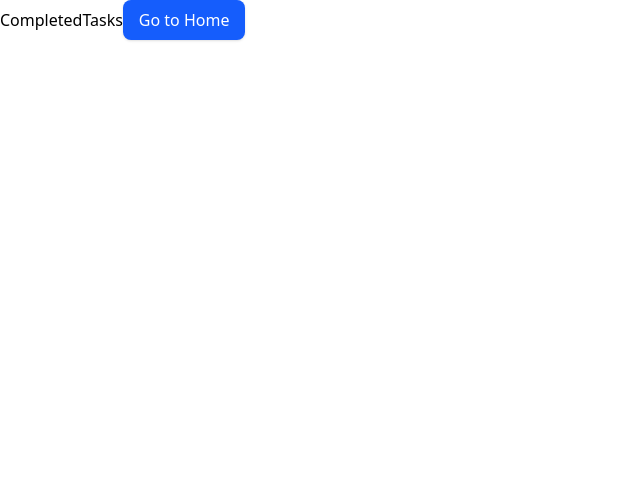
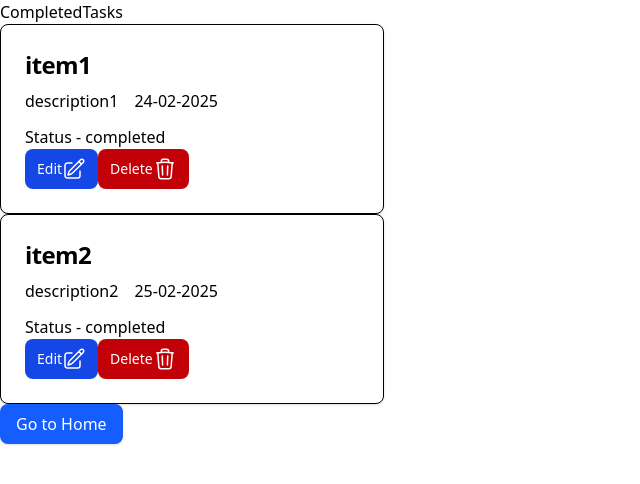
Before and after one commit to rohitbrk/Task-Management, a React (Vite) app: page /completed-tasks in a window 1280 px wide. Shown: the top 484 px of the page, without its empty margins (0-640 px from the left). Built offline with nearby package versions, Linux system fonts and the light colour scheme.

Commit message:
add CompletedTasks component

```diff
--- a/src/components/FilterTasks.tsx
+++ b/src/components/FilterTasks.tsx
@@ -1,19 +1,15 @@
 // @ts-nocheck
 
-const FilteredTasks = ({
-  filteredTasks,
-  setFilteredTasks,
-  handleFilterTasks,
-}) => {
+const FilterTasks = ({ filterBy, setFilterBy, handleFilterTasks }) => {
   return (
     <div>
       <label htmlFor="dropdown">Filter by status: </label>
       <select
         id="dropdown"
-        value={filteredTasks}
+        value={filterBy}
         onChange={(e) => {
           handleFilterTasks(e.target.value);
-          setFilteredTasks((prev) => e.target.value);
+          setFilterBy((prev) => e.target.value);
         }}
       >
         <option value={"all"}>all</option>
@@ -25,4 +21,4 @@ const FilteredTasks = ({
   );
 };
 
-export default FilteredTasks;
+export default FilterTasks;
--- a/src/pages/AllTasks.tsx
+++ b/src/pages/AllTasks.tsx
@@ -9,7 +9,6 @@ import { sortTasksByDueDate } from "../utils/sortTasksByDueDate";
 import FilterTasks from "../components/FilterTasks";
 import CompletedTasks from "./CompletedTasks";
 import { NavLink } from "react-router";
-import FilteredTasks from "../components/FilterTasks";
 import TasksList from "../components/TasksList";
 
 const AllTasks = () => {
@@ -23,10 +22,9 @@ const AllTasks = () => {
   };
   const [showAddTaskModal, setShowAddTaskModal] = useState(false);
   const [showEditTaskModal, setShowEditTaskModal] = useState(false);
-  const [toggleCompletedTasks, setToggleCompletedTasks] = useState(false);
   const [task, setTask] = useState(initialTaskState);
   const [editTask, setEditTask] = useState({});
-  const [filteredTasks, setFilteredTasks] = useState("all");
+  const [filterBy, setFilterBy] = useState("all");
   const [tasks, setTasks] = useState(state);
 
   useEffect(() => {
@@ -47,6 +45,7 @@ const AllTasks = () => {
       type: "UPDATE_TASK",
       payload: editTask,
     });
+    setEditTask((prev) => ({}));
     setShowEditTaskModal((prev) => !prev);
   };
 
@@ -66,16 +65,16 @@ const AllTasks = () => {
     <div>
       <div>
         <div>
-          {<TasksSummary summary={getTasksSummary(state)} />}
+          <TasksSummary summary={getTasksSummary(state)} />
           <button className="px-4 py-2 bg-blue-600 text-white rounded-lg shadow hover:bg-blue-700 focus:outline-none">
             <NavLink to="/completed-tasks" end>
               View Completed Tasks
             </NavLink>
           </button>
         </div>
-        <FilteredTasks
-          filteredTasks={filteredTasks}
-          setFilteredTasks={setFilteredTasks}
+        <FilterTasks
+          filterBy={filterBy}
+          setFilterBy={setFilterBy}
           handleFilterTasks={handleFilterTasks}
         />
       </div>
--- a/src/pages/CompletedTasks.tsx
+++ b/src/pages/CompletedTasks.tsx
@@ -1,9 +1,27 @@
+// @ts-nocheck
+import { useContext, useEffect, useState } from "react";
 import { NavLink } from "react-router";
+import { TasksContext } from "../context/TasksContext";
+import TasksList from "../components/TasksList";
 
 const CompletedTasks = () => {
+  const { state, dispatch } = useContext(TasksContext);
+
+  const [completedTasks, setCompletedTasks] = useState([]);
+  useEffect(() => {
+    const completedTasks_ = state.filter((item) => item.status === "completed");
+    setCompletedTasks((prev) => completedTasks_);
+  }, [state]);
+
   return (
     <div>
       CompletedTasks
+      <TasksList
+        tasks={completedTasks}
+        setShowEditTaskModal={() => {}}
+        setEditTask={() => {}}
+        handleDelete={() => {}}
+      />
       <button className="px-4 py-2 bg-blue-600 text-white rounded-lg shadow hover:bg-blue-700 focus:outline-none">
         <NavLink to="/" end>
           Go to Home
```
